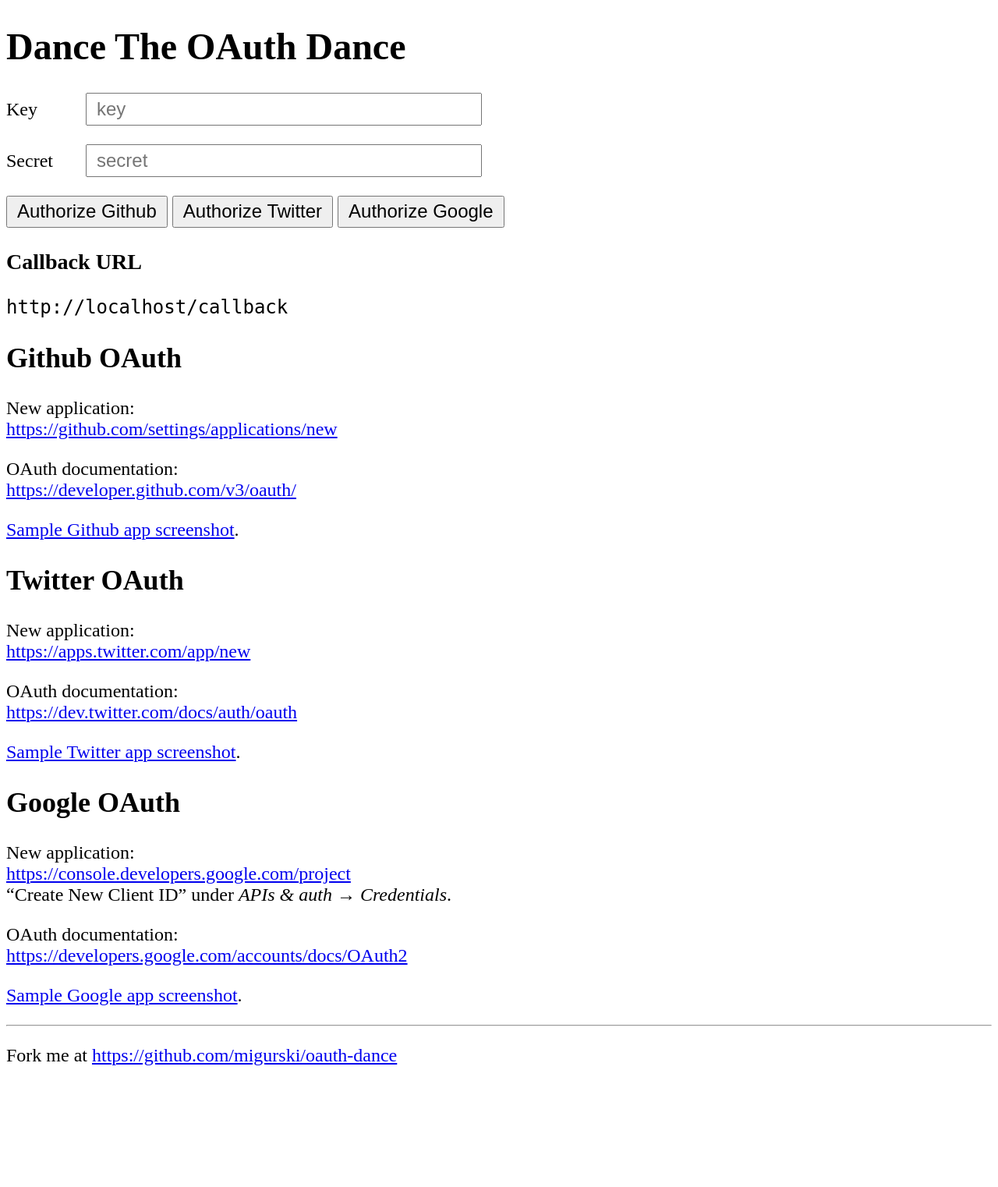
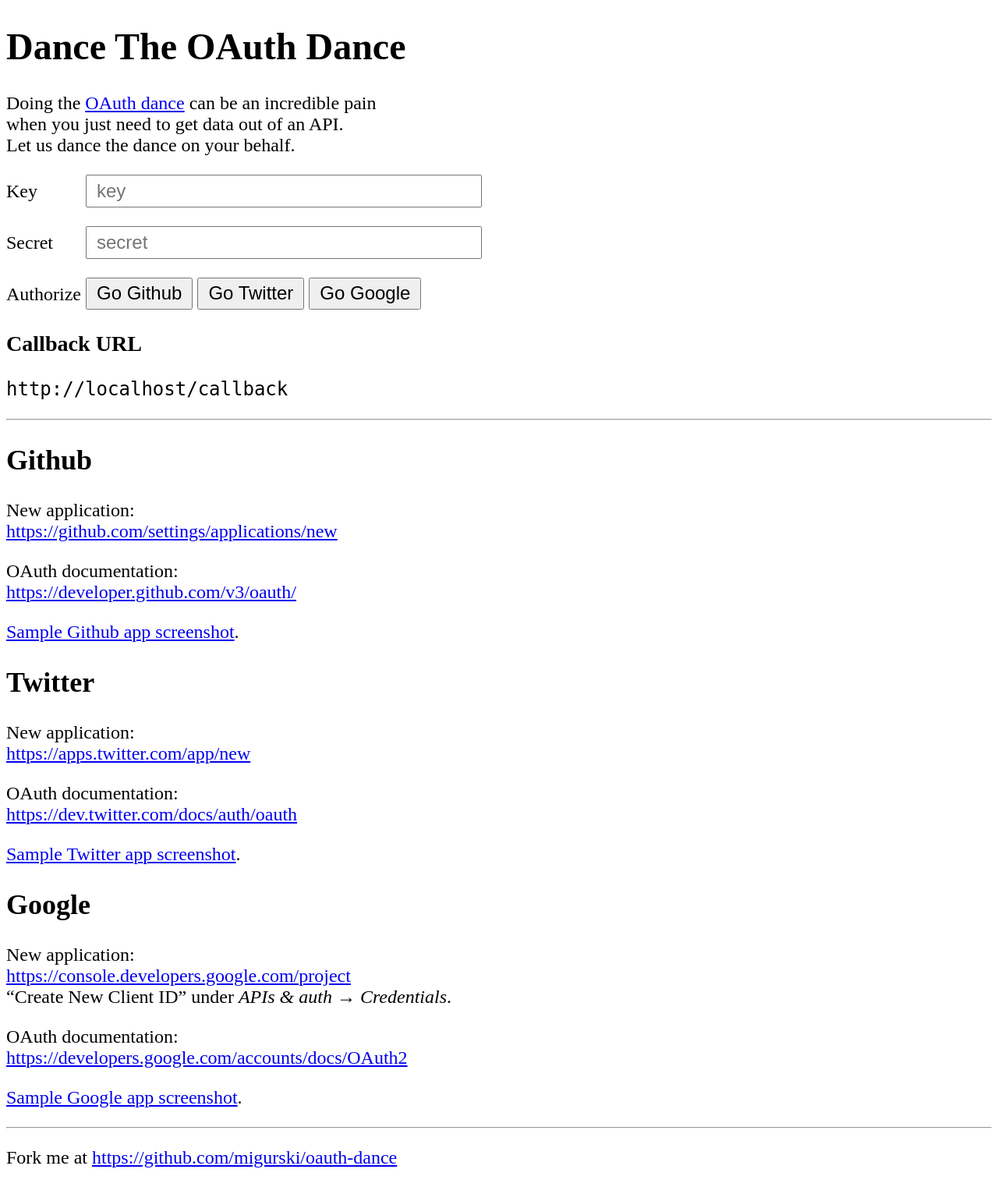
Before and after one commit to migurski/oauth-dance, a Flask app: page / in a window 1280 px wide. Shown: the whole page at 78% size. Before the commit the page ends 1366 px from the top, so only its background shows below. Run offline with Flask 2, Linux system fonts and the light colour scheme; parts of the project's set-up code (start-up, migrations or seed data) failed here and were passed over.

Commit message:
Tweaked words

```diff
--- a/templates/index.html
+++ b/templates/index.html
@@ -6,9 +6,15 @@
     <link rel="stylesheet" type="text/css" href="static/style.css">
 </head>
 <body>
-    <h1>Dance The OAuth Dance</h1>
+    <form action="/authorize" method="post" id="main">
+        <h1>Dance The OAuth Dance</h1>
 
-    <form action="/authorize" method="post">
+        <p>
+            Doing the <a href="http://oauth.net">OAuth dance</a> can be an
+            incredible pain <br>when you just need to get data out of an API.
+            <br>Let us dance the dance on your behalf.
+        </p>
+
         <p>
             <label for="key">Key</label>
             <input type="text" name="key" placeholder="key">
@@ -18,18 +24,21 @@
             <input type="text" name="secret" placeholder="secret">
         </p>
         <p>
-            <button name="provider" value="github" type="submit">Authorize Github</button>
-            <button name="provider" value="twitter" type="submit">Authorize Twitter</button>
-            <button name="provider" value="google" type="submit">Authorize Google</button>
+            <label for="provider">Authorize</label>
+            <button name="provider" value="github" type="submit">Go Github</button>
+            <button name="provider" value="twitter" type="submit">Go Twitter</button>
+            <button name="provider" value="google" type="submit">Go Google</button>
+        </p>
+
+        <h3>Callback URL</h3>
+        <p>
+            <code>{{callback_url}}</code>
         </p>
     </form>
 
-    <h3>Callback URL</h3>
-    <p>
-        <code>{{callback_url}}</code>
-    </p>
+    <hr>
 
-    <h2>Github OAuth</h2>
+    <h2>Github</h2>
     <p>
         New application:<br>
         <a href="https://github.com/settings/applications/new">https://github.com/settings/applications/new</a>
@@ -60,7 +69,7 @@
         </form>
     {% endif %}
 
-    <h2>Twitter OAuth</h2>
+    <h2>Twitter</h2>
     <p>
         New application:<br>
         <a href="https://apps.twitter.com/app/new">https://apps.twitter.com/app/new</a>
@@ -91,7 +100,7 @@
         </form>
     {% endif %}
 
-    <h2>Google OAuth</h2>
+    <h2>Google</h2>
     <p>
         New application:<br>
         <a href="https://console.developers.google.com/project">https://console.developers.google.com/project</a><br>
```
